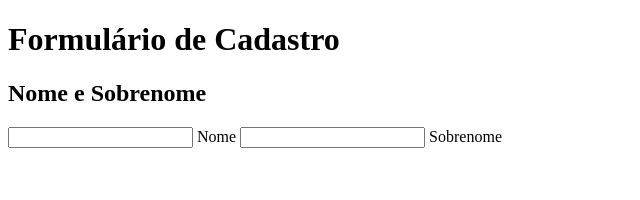
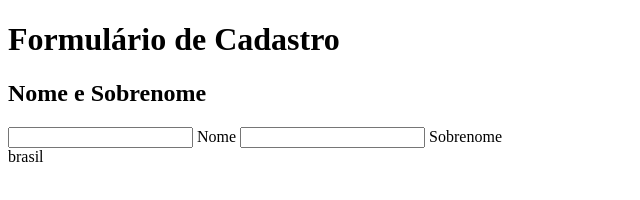
Before and after one commit to JoseliSilva/FormularioCadastro, a plain HTML site: page index.html in a window 1280 px wide. Shown: the full height of the page, 0-640 px from the left. Drawn offline with Linux system fonts and the light colour scheme; files that its build step writes are made by us from their sources.

Commit message:
test merge git

```diff
--- a/index.html
+++ b/index.html
@@ -27,7 +27,7 @@
                 <label class="sobrenomelabel">Sobrenome</label>
             </div>
 
-
+            brasil
     </div>
     </form>
 
```
